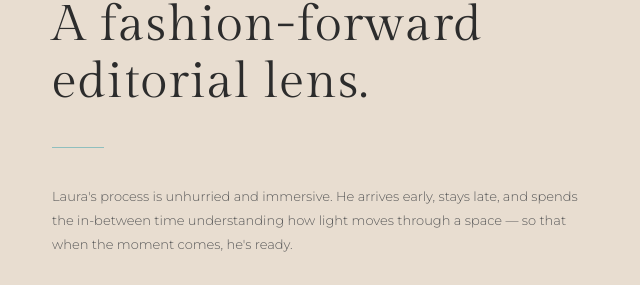
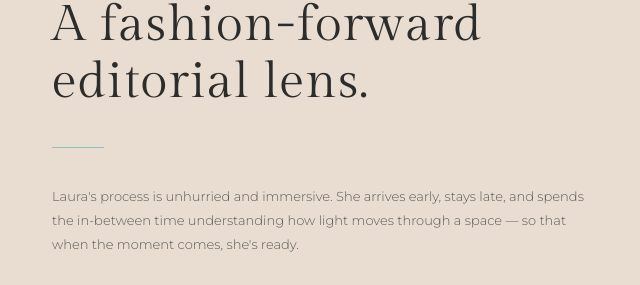
Before and after one commit to willcrain1/coastaltravelcompany, a website: page site/about.html in a window 1280 px wide. Shown: the part 6791-7076 px from the top of the page, 12-652 px from the left. Drawn offline with Linux system fonts and the light colour scheme.

Commit message:
fix additional typos

```diff
--- a/site/about.html
+++ b/site/about.html
@@ -290,7 +290,7 @@
           <span class="eyebrow">Approach</span>
           <h2 style="font-size: clamp(28px, 4vw, 50px);">A fashion-forward<br />editorial lens.</h2>
           <div class="divider"></div>
-          <p class="body-sm">Laura's process is unhurried and immersive. He arrives early, stays late, and spends the in-between time understanding how light moves through a space — so that when the moment comes, he's ready.</p>
+          <p class="body-sm">Laura's process is unhurried and immersive. She arrives early, stays late, and spends the in-between time understanding how light moves through a space — so that when the moment comes, she's ready.</p>
           <a href="contact.html" class="btn btn-dark mt-32" style="display: inline-block;">Work Together</a>
         </div>
         <div class="fade-up delay-2">
```
